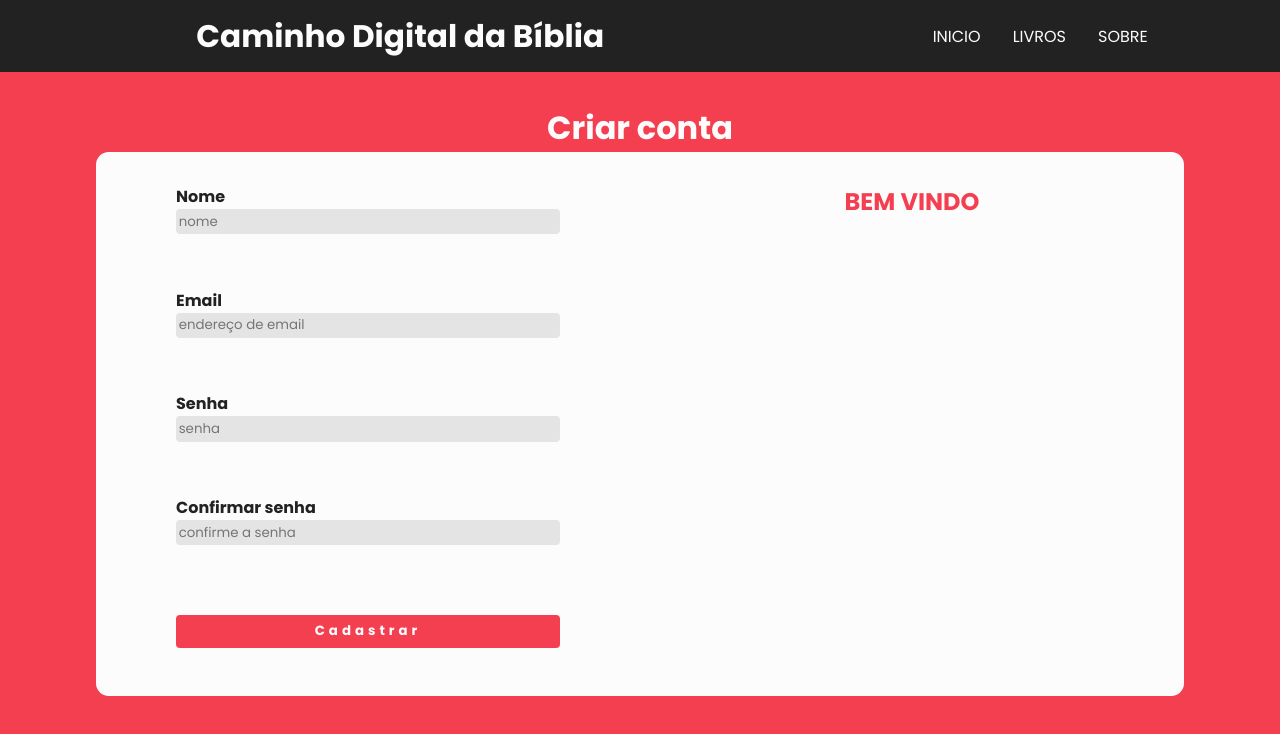
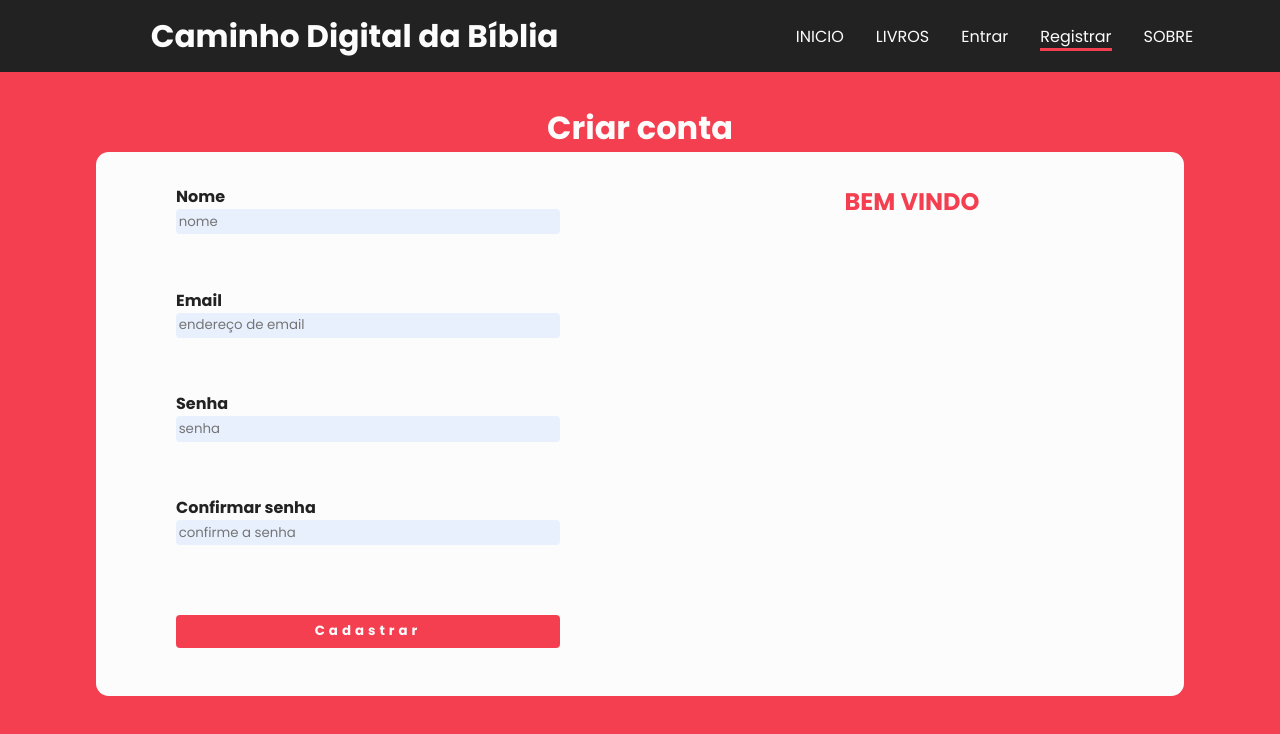
Before and after one commit to Dannick10/CaminhoDigitaldaBiblia, a React (Vite) app: page /register in a window 1280 px wide. Shown: the top 734 px of the page. Built offline with nearby package versions, Linux system fonts and the light colour scheme.

Commit message:
melhoria navlink

```diff
--- a/src/components/Header.jsx
+++ b/src/components/Header.jsx
@@ -19,6 +19,12 @@ const Header = () => {
                 <NavLink to="/livros">LIVROS</NavLink>
               </li>
               <li>
+                <NavLink to="/login">Entrar</NavLink>
+              </li>
+              <li>
+                <NavLink to="/register">Registrar</NavLink>
+              </li>
+              <li>
                 <NavLink to="/sobre">SOBRE</NavLink>
               </li>
             </ul>
@@ -38,6 +44,12 @@ const Header = () => {
                     <NavLink to="/livros">LIVROS</NavLink>
                   </li>
                   <li>
+                    <NavLink to="/login">Entrar</NavLink>
+                  </li>
+                  <li>
+                     <NavLink to="/register">Registrar</NavLink>
+                   </li>
+                  <li>
                     <NavLink to="/sobre">SOBRE</NavLink>
                   </li>
                 </ul>
--- a/src/index.css
+++ b/src/index.css
@@ -130,6 +130,9 @@ font-weight: 500;
 
 .register_main{
     display: flex;
+    flex-wrap: wrap-reverse;
+    align-items: center;
+    justify-content: center;
 }
 
 .form label{
@@ -149,7 +152,7 @@ font-weight: 500;
 
 .form input{
     padding:.2em .2em;
-   background-color: #e4e4e4;
+   background-color: #E8F0FE;
    border-radius: .3em;
 }
 
```
